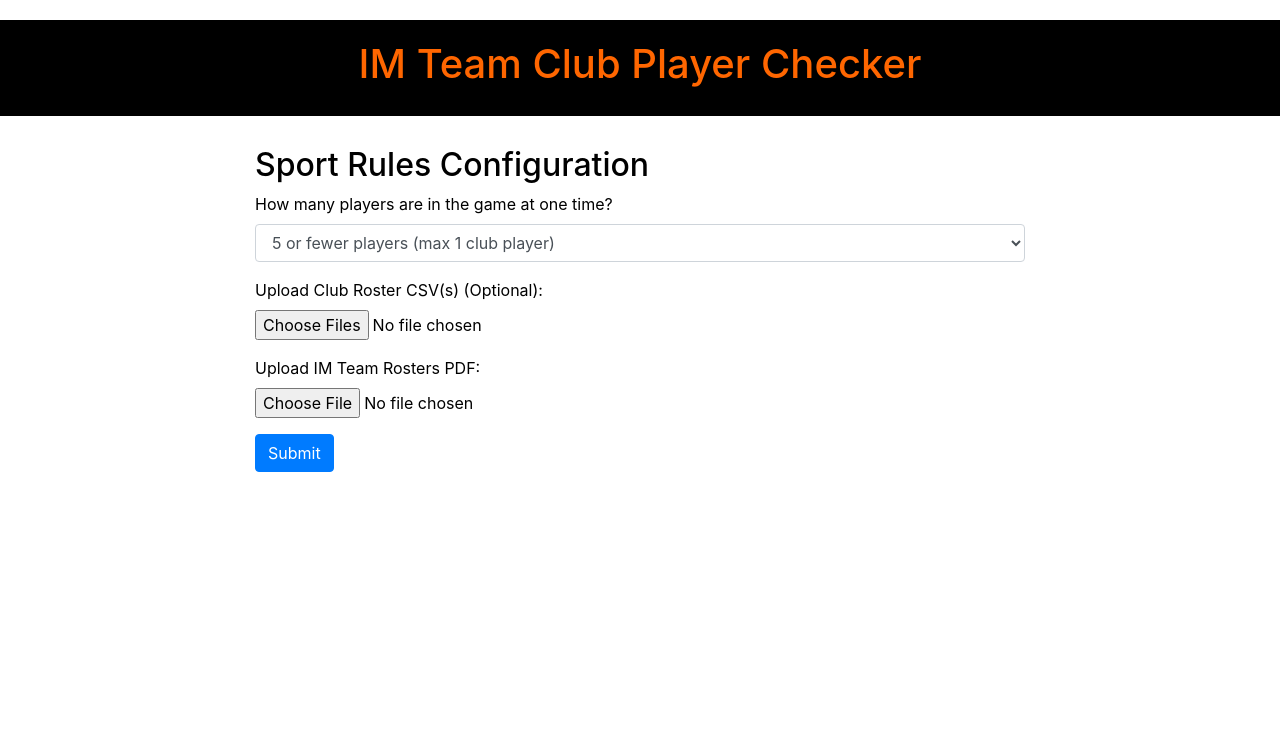
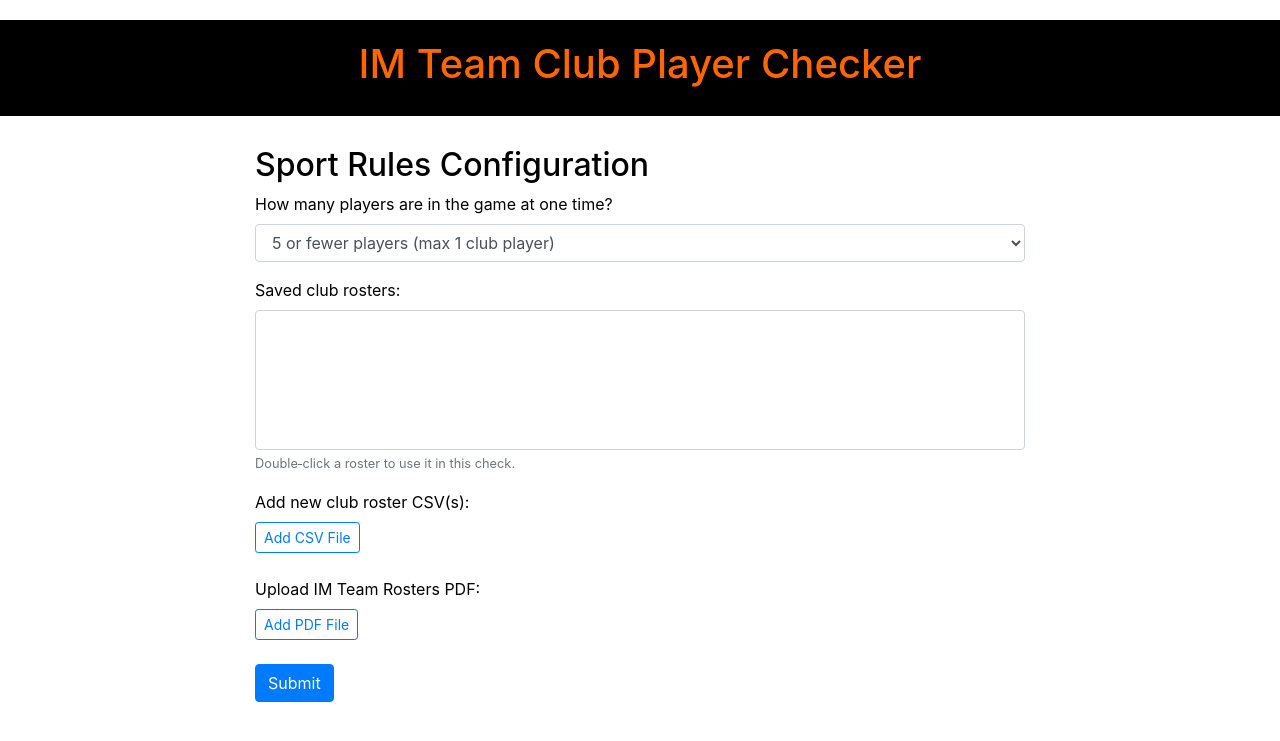
Before and after one commit to sabbekosu/Player-Eligibility-Flask, a Flask app: page / in a window 1280 px wide. Shown: the top 741 px of the page. Run offline with Flask 3, Linux system fonts and the light colour scheme; lists and menus that the app fills with data are empty; parts of the project's set-up code (start-up, migrations or seed data) failed here and were passed over; some libraries are stand-ins or nearby versions.

Commit message:
Version 1.1: Switched to an on device application, and added quality of life changes including saving old rosters, easier file additions, and a more clear UI

```diff
--- a/app.py
+++ b/app.py
@@ -1,88 +1,260 @@
-# app.py
-from gevent import monkey
-monkey.patch_all()
+from __future__ import annotations
 
-import time, json
-from uuid import uuid4
-from flask import Flask, render_template, request, redirect, url_for, flash, jsonify, Response
-import threading
-import tasks  # This module contains our processing code and Redis status functions
+import json
+import re
+import uuid
+from datetime import datetime
+from io import StringIO
+from pathlib import Path
+from typing import Dict, List, Set
 
-app = Flask(__name__)
-app.secret_key = "your_secret_key_here"  # Replace with your secret key
+import fitz  # PyMuPDF
+import pandas as pd
+import pdfplumber
+from bs4 import BeautifulSoup
+from flask import Flask, flash, redirect, render_template, request, url_for
+from pdfminer.high_level import extract_text_to_fp
 
-@app.route("/", methods=["GET"])
+# ────────────────────────────────────────────────────────────────────────────────
+# Paths & Flask setup
+# ────────────────────────────────────────────────────────────────────────────────
+BASE_DIR   = Path(__file__).resolve().parent
+ROSTER_DIR = BASE_DIR / "club_rosters"
+ROSTER_META = ROSTER_DIR / "rosters.json"
+ROSTER_DIR.mkdir(exist_ok=True)
+
+app = Flask(__name__, template_folder=str(BASE_DIR / "templates"))
+app.secret_key = "replace‑me"  # set securely in production
+
+# ────────────────────────────────────────────────────────────────────────────────
+# Helpers for roster persistence
+# ────────────────────────────────────────────────────────────────────────────────
+
+def _load_meta() -> Dict[str, Dict]:
+    if ROSTER_META.exists():
+        try:
+            return json.loads(ROSTER_META.read_text())
+        except json.JSONDecodeError:
+            flash("⚠️ roster metadata corrupted; reset (backup saved).")
+            ROSTER_META.rename(ROSTER_META.with_suffix(".bak"))
+    return {}
+
+
+def _save_meta(meta: Dict):
+    ROSTER_META.write_text(json.dumps(meta, indent=2))
+
+
+def _safe_filename(club_name: str, original_name: str) -> str:
+    base = club_name.strip().lower().replace(" ", "_") or Path(original_name).stem
+    ts   = datetime.now().strftime("%Y%m%d-%H%M%S")
+    return f"{base}_{ts}.csv"
+
+
+def save_or_replace_roster(file_storage, club_name: str) -> Path:
+    """Save CSV, *replacing* any prior roster for the same club.
+
+    • If a roster with the same club_name (case‑insensitive) exists, its file is
+      deleted and the metadata entry is updated (keeps the same roster_id).
+    • Otherwise a new roster_id is created.
+    Returns Path to the saved CSV (new file).
+    """
+    meta = _load_meta()
+
+    # find existing id for club (case‑insensitive match)
+    existing_id = next((rid for rid, data in meta.items()
+                        if data["club_name"].lower() == club_name.lower()), None)
+
+    fname = _safe_filename(club_name, file_storage.filename)
+    dest  = ROSTER_DIR / fname
+    file_storage.save(dest)
+
+    now_iso = datetime.now().isoformat(timespec="seconds")
+
+    if existing_id:
+        # delete the old file
+        old_path = ROSTER_DIR / meta[existing_id]["filename"]
+        if old_path.exists():
+            old_path.unlink()
+        # update existing metadata
+        meta[existing_id]["filename"]   = fname
+        meta[existing_id]["uploaded_at"] = now_iso
+        roster_id = existing_id
+    else:
+        roster_id = str(uuid.uuid4())
+        meta[roster_id] = {
+            "club_name":  club_name,
+            "filename":   fname,
+            "uploaded_at": now_iso,
+        }
+
+    _save_meta(meta)
+    return dest
+
+# ────────────────────────────────────────────────────────────────────────────────
+# PDF text extraction (unchanged)
+# ────────────────────────────────────────────────────────────────────────────────
+
+def extract_text_pdfplumber(file_obj):
+    try:
+        file_obj.seek(0)
+        with pdfplumber.open(file_obj) as pdf:
+            text = "\n".join([(p.extract_text() or "") for p in pdf.pages])
+            if text.strip():
+                return text
+    except Exception as e:
+        flash(f"⚠️ pdfplumber failed: {e}")
+    return None
+
+
+def extract_text_pymupdf(file_obj):
+    try:
+        file_obj.seek(0)
+        pdf_bytes = file_obj.read()
+        doc = fitz.open(stream=pdf_bytes, filetype="pdf")
+        text = "\n".join([page.get_text("text") for page in doc])
+        doc.close()
+        if text.strip():
+            return text
+    except Exception as e:
+        flash(f"⚠️ PyMuPDF failed: {e}")
+    return None
+
+
+def extract_text_html(file_obj):
+    try:
+        file_obj.seek(0)
+        buff = StringIO()
+        extract_text_to_fp(file_obj, buff, output_type="html")
+        text = BeautifulSoup(buff.getvalue(), "html.parser").get_text()
+        if text.strip():
+            return text
+    except Exception as e:
+        flash(f"⚠️ HTML extraction failed: {e}")
+    return None
+
+# ────────────────────────────────────────────────────────────────────────────────
+# Club CSV → player name set helper
+# ────────────────────────────────────────────────────────────────────────────────
+
+def build_club_player_set(csv_source) -> Set[str]:
+    try:
+        df = pd.read_csv(csv_source, skiprows=3)
+        df = df[df["Status"].str.strip().str.upper() == "OK"]
+        df["Full Name"] = df["Person"].apply(lambda x: " ".join(x.strip().lower().split(", ")[::-1]))
+        return set(df["Full Name"].tolist())
+    except Exception as e:
+        flash(f"Error processing club roster {csv_source}: {e}")
+        return set()
+
+# ────────────────────────────────────────────────────────────────────────────────
+# Main route
+# ────────────────────────────────────────────────────────────────────────────────
+
+@app.route("/", methods=["GET", "POST"])
 def index():
-    return render_template("index.html")
+    saved_rosters = _load_meta()
+    sorted_rosters = sorted(saved_rosters.items(), key=lambda item: item[1]["club_name"].lower())
 
-@app.route("/process", methods=["POST"])
-def process():
-    # Get form inputs.
-    player_limit = request.form.get("player_limit", "5 or fewer")
+    if request.method == "POST":
+        player_limit      = request.form.get("player_limit", "5 or fewer")
+        max_club_players  = 1 if "5 or fewer" in player_limit else 2
+        club_players: Set[str] = set()
 
-    # Process uploaded CSV files.
-    club_csvs_data = []
-    club_csvs = request.files.getlist("club_csvs")
-    for club_csv in club_csvs:
-        if club_csv and club_csv.filename:
-            try:
-                csv_content = club_csv.read().decode("utf-8")
-                club_csvs_data.append({"filename": club_csv.filename, "content": csv_content})
-            except Exception as e:
-                flash(f"Error processing CSV {club_csv.filename}: {e}")
+        # 1. existing saved selections (hidden inputs inside chips)
+        for rid in request.form.getlist("existing_rosters"):
+            if rid not in saved_rosters:
+                flash(f"Unknown roster id {rid}")
+                continue
+            club_players.update(build_club_player_set(ROSTER_DIR / saved_rosters[rid]["filename"]))
 
-    # Read the PDF.
-    im_pdf = request.files.get("im_pdf")
-    if not im_pdf:
-        flash("Please upload a PDF for IM Team Rosters.")
-        return redirect(url_for("index"))
-    im_pdf_bytes = im_pdf.read()
+        # 2. new CSV uploads + selected/other club names
+        uploaded_csvs = request.files.getlist("club_csvs")
+        club_names_in_form = request.form.getlist("club_names[]")
+        other_names        = request.form.getlist("other_club_names[]")  # may come from JS later
 
-    # Generate a unique task ID.
-    task_id = str(uuid4())
-    tasks.update_status(task_id, "PENDING")
+        for idx, fs in enumerate(uploaded_csvs):
+            if not fs or not fs.filename:
+                continue
+            club_name = club_names_in_form[idx] if idx < len(club_names_in_form) else "Other"
+            if club_name == "Other" and idx < len(other_names) and other_names[idx].strip():
+                club_name = other_names[idx].strip()
+            club_path = save_or_replace_roster(fs, club_name)
+            club_players.update(build_club_player_set(club_path))
 
-    # Start the long processing in a background thread.
-    thread = threading.Thread(
-        target=tasks.process_long_task,
-        args=(club_csvs_data, im_pdf_bytes, player_limit, task_id)
-    )
-    thread.start()
+        # 3. PDF
+        im_pdf = request.files.get("im_pdf")
+        if not im_pdf or not im_pdf.filename:
+            flash("Please upload an IM Team Rosters PDF.")
+            return render_template("index.html", saved_rosters=saved_rosters, sorted_rosters=sorted_rosters)
 
-    # Render the loading page with the task ID.
-    return render_template("loading.html", task_id=task_id)
+        text = (
+            extract_text_pdfplumber(im_pdf)
+            or extract_text_pymupdf(im_pdf)
+            or extract_text_html(im_pdf)
+        )
+        if not text:
+            flash("❌ Failed to extract text from PDF.")
+            return render_template("index.html", saved_rosters=saved_rosters, sorted_rosters=sorted_rosters)
 
-@app.route("/stream/<task_id>")
-def stream(task_id):
-    def event_stream():
-        last_status = None
-        while True:
-            status_data = tasks.get_status(task_id)
-            status = status_data.get("status")
-            if status != last_status:
-                # Yield the update as a JSON string.
-                yield f"data: {json.dumps(status_data)}\n\n"
-                last_status = status
-            if status in ["SUCCESS", "FAILED"]:
-                # Once processing is done, break from the loop.
-                break
-            time.sleep(2)
-    return Response(event_stream(), mimetype="text/event-stream")
+        # 4. parse teams (same as before)
+        teams: Dict[str, List[str]] = {}
+        elite_players: Set[str] = set()
+        elite_teams: Dict[str, str] = {}
+        current_team = None
+        recording_players = False
+        current_level = "Regular"
+        for line in text.split("\n"):
+            if (
+                "Oregon State University" in line
+                or "imleagues.com" in line
+                or re.match(r"\d{1,2}/\d{1,2}/\d{2}, \d{1,2}:\d{2} [APap][Mm]", line)
+            ):
+                continue
+            if "->" in line:
+                current_level = "Elite" if "Elite" in line else "Regular"
+                continue
+            m = re.match(r"(.+?)Rosters", line)
+            if m:
+                current_team = m.group(1).strip()
+                teams[current_team] = []
+                if current_level == "Elite":
+                    elite_teams[current_team] = "Elite"
+                recording_players = False
+                continue
+            if "Name Gender Status" in line:
+                recording_players = True
+                continue
+            if recording_players and line.strip():
+                p = line.split(" Male ")[0].split(" Female ")[0].strip()
+                p = re.sub(r"^C-", "", p, flags=re.IGNORECASE)
+                p = re.sub(r"\(Nomad\)$", "", p, flags=re.IGNORECASE)
+                p = p.lower()
+                if current_team in elite_teams:
+                    elite_players.add(p)
+                if current_team:
+                    teams[current_team].append(p)
 
-@app.route("/result/<task_id>")
-def result(task_id):
-    status_data = tasks.get_status(task_id)
-    if status_data.get("status") == "SUCCESS":
-        return render_template("results.html", **status_data.get("result"))
-    else:
-        flash("The results are not ready yet, please wait.")
-        return redirect(url_for("index"))
+        club_players.update(elite_players)
+        violations: Dict[str, int] = {}
+        team_club_members: Dict[str, List[str]] = {}
+        for team, roster in teams.items():
+            if team in elite_teams:
+                continue
+            club_on_team = [player.title() for player in roster if player in club_players]
+            team_club_members[team] = club_on_team
+            if len(club_on_team) > max_club_players:
+                violations[team] = len(club_on_team)
 
-# Existing /status endpoint can remain for debugging if needed.
-@app.route("/status/<task_id>")
-def task_status(task_id):
-    status_data = tasks.get_status(task_id)
-    return jsonify({"state": status_data.get("status"), "result": status_data.get("result")})
+        return render_template(
+            "results.html",
+            max_club_players=max_club_players,
+            violations=violations,
+            team_club_members=team_club_members,
+        )
 
+    # GET path
+    return render_template("index.html", saved_rosters=saved_rosters, sorted_rosters=sorted_rosters)
+
+# ────────────────────────────────────────────────────────────────────────────────
 if __name__ == "__main__":
-    app.run(debug=True)
+    app.run(debug=True, host="0.0.0.0", port=5000)
--- a/requirements.txt
+++ b/requirements.txt
@@ -6,6 +6,3 @@ pdf2txt
 pdfminer.six
 beautifulsoup4
 gunicorn
-celery
-redis
-gevent
--- a/templates/index.html
+++ b/templates/index.html
@@ -3,39 +3,23 @@
 <head>
   <meta charset="utf-8">
   <title>IM Team Club Player Checker</title>
-  <!-- Bootstrap CSS -->
   <link rel="stylesheet" href="https://stackpath.bootstrapcdn.com/bootstrap/4.5.2/css/bootstrap.min.css">
   <style>
-    :root {
-      --osu-orange: #FF6600;
-      --osu-black: #000000;
-      --osu-white: #ffffff;
-    }
-    body {
-      background-color: var(--osu-white);
-      color: var(--osu-black);
-      padding-top: 20px;
-    }
-    .header {
-      background-color: var(--osu-black);
-      color: var(--osu-orange);
-      padding: 20px;
-      text-align: center;
-      margin-bottom: 30px;
-    }
-    .form-container {
-      max-width: 800px;
-      margin: auto;
-    }
+    :root{--osu-orange:#FF6600;--osu-black:#000;--osu-white:#fff}
+    body{background:var(--osu-white);color:var(--osu-black);padding-top:20px}
+    .header{background:var(--osu-black);color:var(--osu-orange);padding:20px;text-align:center;margin-bottom:30px}
+    .form-container{max-width:800px;margin:auto}
+    .file-chip{display:inline-flex;align-items:center;background:#e2e6ea;border-radius:20px;padding:0.25rem 0.75rem;margin:0 0.5rem 0.5rem 0;font-size:0.875rem}
+    .file-chip select{border:none;background:transparent;font-size:0.8rem;margin-left:0.5rem;min-width:8rem}
+    .file-chip select:focus{outline:none;background:#fff}
+    .file-chip .remove{cursor:pointer;margin-left:0.5rem;font-weight:700}
   </style>
 </head>
 <body>
-  <div class="header">
-    <h1>IM Team Club Player Checker</h1>
-  </div>
+  <div class="header"><h1>IM Team Club Player Checker</h1></div>
   <div class="container form-container">
     <h2>Sport Rules Configuration</h2>
-    <form method="post" action="{{ url_for('process') }}" enctype="multipart/form-data">
+    <form method="post" enctype="multipart/form-data" id="main-form">
       <div class="form-group">
         <label for="player_limit">How many players are in the game at one time?</label>
         <select class="form-control" name="player_limit" id="player_limit">
@@ -43,27 +27,100 @@
           <option value="6 or more">6 or more players (max 2 club players)</option>
         </select>
       </div>
+
+      <!-- saved roster picker (dbl‑click adds chip) -->
       <div class="form-group">
-        <label for="club_csvs">Upload Club Roster CSV(s) (Optional):</label>
-        <input type="file" name="club_csvs" id="club_csvs" multiple accept=".csv" class="form-control-file">
+        <label for="existing_rosters">Saved club rosters:</label>
+        <select multiple size="6" class="form-control" id="existing_rosters">
+          {% for rid, roster in sorted_rosters %}
+            <option value="{{ rid }}">{{ roster.club_name }} ({{ roster.uploaded_at.split('T')[0] }})</option>
+          {% endfor %}
+        </select>
+        <small class="form-text text-muted">Double‑click a roster to use it in this check.</small>
       </div>
+
+      <!-- CSV uploads -->
       <div class="form-group">
-        <label for="im_pdf">Upload IM Team Rosters PDF:</label>
-        <input type="file" name="im_pdf" id="im_pdf" accept=".pdf" required class="form-control-file">
+        <label>Add new club roster CSV(s):</label><br>
+        <button type="button" id="add-csv-btn" class="btn btn-outline-primary btn-sm mb-2">Add CSV File</button>
+        <input type="file" name="club_csvs" id="club_csvs" multiple accept=".csv" class="d-none">
+        <div id="csv-list"></div>
       </div>
+
+      <!-- PDF upload (single) -->
+      <div class="form-group">
+        <label>Upload IM Team Rosters PDF:</label><br>
+        <button type="button" id="add-pdf-btn" class="btn btn-outline-primary btn-sm mb-2">Add PDF File</button>
+        <input type="file" name="im_pdf" id="im_pdf" accept=".pdf" required class="d-none">
+        <div id="pdf-list"></div>
+      </div>
+
       <button type="submit" class="btn btn-primary">Submit</button>
     </form>
+
     {% with messages = get_flashed_messages() %}
       {% if messages %}
-        <div class="mt-3">
-          <ul class="list-unstyled">
-            {% for message in messages %}
-              <li class="alert alert-danger">{{ message }}</li>
-            {% endfor %}
-          </ul>
-        </div>
+        <div class="mt-3"><ul class="list-unstyled">{% for m in messages %}<li class="alert alert-danger">{{ m }}</li>{% endfor %}</ul></div>
       {% endif %}
     {% endwith %}
   </div>
+
+<script>
+  const CLUBS = ["Archery Club", "Badminton Club", "Baseball Club", "Cycling Club", "Disc Golf Club", "Dodgeball Club", "Equestrain Dressage Club",
+  "Equestrian Event", "Equestrian Hunter-Jumper", "Equestrian Polo Club", "Fishing Club", "Gymnastics Club", "Indoor Rock Climbing",
+  "Intercollegiate Horse Show Assosiation", "Judo Club", "Karate Club", "Kendo Club", "Marksmanship Club", "Men's Lacrosse Club",
+  "Men's Rugby Club", "Men's Soccer Club", "Men's Ultimate Disc Club", "Men's Volleyball Club", "Men's Water Polo Club",
+  "Pistol Club", "Racquetball Club", "Rifle Club", "Running Club", "Sailing Club", "Stock Horse Club", "Swim Club", "Table Tennis Club",
+  "Tennis Club", "Triathlon Club", "Women's Lacrosse Club", "Women's Rugby Club", "Women's Soccer Club", "Women's Ultimate Disc Club",
+  "Women's Volleyball Club", "Women's Water Polo Club","Other"];
+
+  document.addEventListener('DOMContentLoaded',()=>{
+    const csvInput=document.getElementById('club_csvs');
+    const addCsvBtn=document.getElementById('add-csv-btn');
+    const csvList=document.getElementById('csv-list');
+    const existingSelect=document.getElementById('existing_rosters');
+
+    const dtCsv=new DataTransfer();
+
+    addCsvBtn.addEventListener('click',()=>csvInput.click());
+    csvInput.addEventListener('change',()=>{
+      [...csvInput.files].forEach(f=>{if([...dtCsv.files].some(x=>x.name===f.name&&x.size===f.size))return;dtCsv.items.add(f);renderCsvChip(f)});
+      csvInput.value='';csvInput.files=dtCsv.files;
+    });
+
+    existingSelect.addEventListener('dblclick',e=>{
+      const option=e.target;if(!option.selected)return;
+      const chip=document.createElement('span');chip.className='file-chip';chip.textContent=option.textContent;
+      chip.dataset.savedRosterId=option.value;
+      // hidden input so backend knows which saved roster IDs were picked
+      const hidden=document.createElement('input');hidden.type='hidden';hidden.name='existing_rosters';hidden.value=option.value;chip.appendChild(hidden);
+      const remove=document.createElement('span');remove.className='remove';remove.innerHTML='&times;';remove.onclick=()=>chip.remove();
+      chip.appendChild(remove);
+      csvList.appendChild(chip);
+    });
+
+    function renderCsvChip(file){
+      const chip=document.createElement('span');chip.className='file-chip';chip.textContent=file.name.replace(/\.csv$/i,'');
+      // dropdown
+      const sel=document.createElement('select');sel.name='club_names[]';
+      CLUBS.forEach(c=>{
+        const opt=document.createElement('option');opt.value=c;opt.textContent=c;sel.appendChild(opt);
+      });
+      // text input for Other
+      const otherInput=document.createElement('input');otherInput.type='text';otherInput.placeholder='New club name';otherInput.className='ml-1 form-control form-control-sm';otherInput.style.display='none';
+      sel.addEventListener('change',()=>{otherInput.style.display=sel.value==='Other'?'inline-block':'none';if(sel.value!=='Other')otherInput.value='';});
+      chip.appendChild(sel);chip.appendChild(otherInput);
+      // remove btn
+      const remove=document.createElement('span');remove.className='remove';remove.innerHTML='&times;';remove.onclick=()=>{[...dtCsv.items].forEach((it,i)=>{if(it.getAsFile().name===file.name&&it.getAsFile().size===file.size)dtCsv.items.remove(i)});csvInput.files=dtCsv.files;chip.remove();};
+      chip.appendChild(remove);
+      csvList.appendChild(chip);
+    }
+
+    // PDF handling
+    let pdfDT=new DataTransfer();const pdfInput=document.getElementById('im_pdf');const addPdfBtn=document.getElementById('add-pdf-btn');const pdfList=document.getElementById('pdf-list');
+    addPdfBtn.onclick=()=>pdfInput.click();
+    pdfInput.onchange=()=>{if(!pdfInput.files.length)return;const f=pdfInput.files[0];pdfDT=new DataTransfer();pdfDT.items.add(f);pdfInput.files=pdfDT.files;pdfList.innerHTML='';const chip=document.createElement('span');chip.className='file-chip';chip.textContent=f.name;const x=document.createElement('span');x.className='remove';x.innerHTML='&times;';x.onclick=()=>{pdfDT=new DataTransfer();pdfInput.files=pdfDT.files;pdfList.innerHTML='';};chip.appendChild(x);pdfList.appendChild(chip);};
+  });
+</script>
 </body>
 </html>
```
Also changed, not shown: run_app.py (added, +10 -0 lines), tasks.py (deleted, +0 -207 lines), templates/loading.html (deleted, +0 -31 lines).
